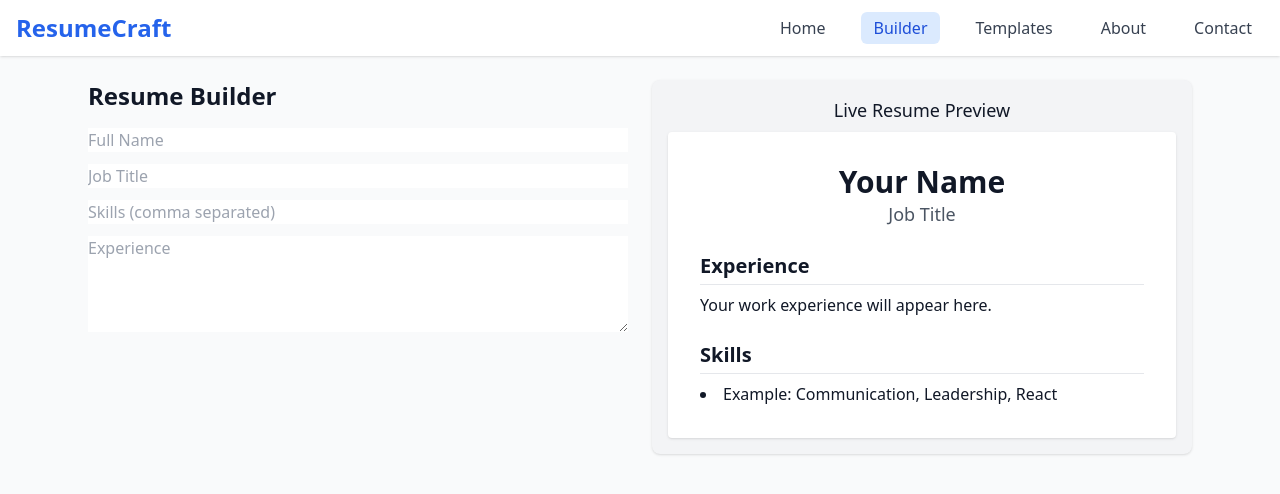
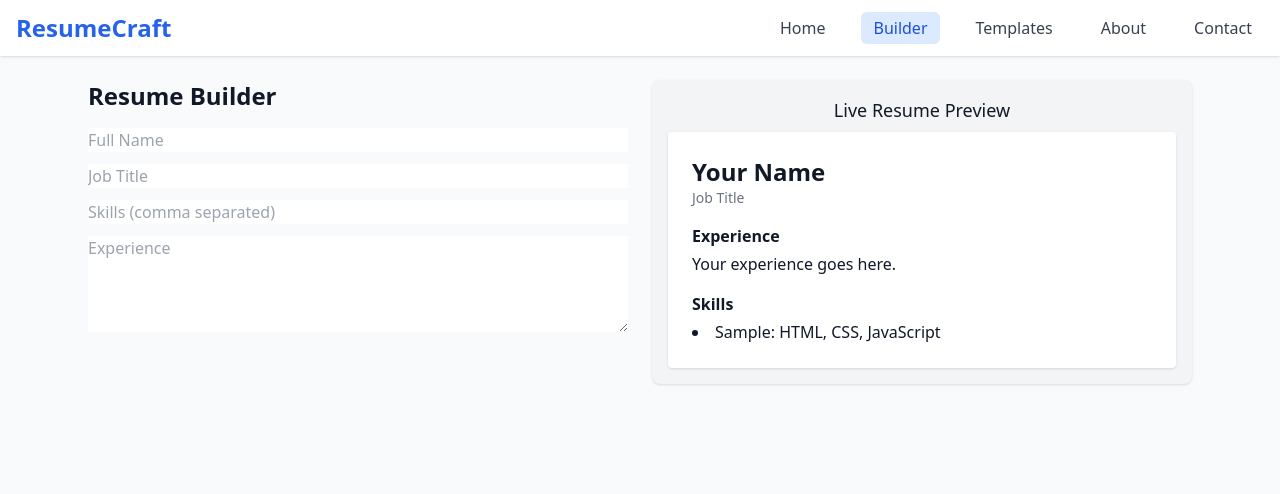
Before and after one commit to GlitchRider1/resumegenerator, a React (Vite) app: page /builder in a window 1280 px wide. Shown: the top 494 px of the page. Built offline with nearby package versions, Linux system fonts and the light colour scheme.

Commit message:
Update ClassicTemplate.tsx

```diff
--- a/src/templates/ClassicTemplate.tsx
+++ b/src/templates/ClassicTemplate.tsx
@@ -9,27 +9,23 @@ interface ClassicTemplateProps {
 
 const ClassicTemplate: React.FC<ClassicTemplateProps> = ({ name, job, skills, experience }) => {
   return (
-    <div className="w-full max-w-2xl mx-auto bg-white p-8 rounded shadow text-gray-900">
-      <header className="text-center mb-6">
-        <h1 className="text-3xl font-bold">{name || 'Your Name'}</h1>
-        <p className="text-lg text-gray-600">{job || 'Job Title'}</p>
-      </header>
+    <div className="bg-white p-6 rounded shadow text-gray-900">
+      <h1 className="text-2xl font-bold">{name || 'Your Name'}</h1>
+      <p className="text-sm text-gray-500 mb-4">{job || 'Job Title'}</p>
 
-      <section className="mb-6">
-        <h2 className="text-xl font-semibold border-b pb-1 mb-2">Experience</h2>
-        <p>{experience || 'Your work experience will appear here.'}</p>
-      </section>
+      <div className="mb-4">
+        <h2 className="font-semibold mb-1">Experience</h2>
+        <p>{experience || 'Your experience goes here.'}</p>
+      </div>
 
-      <section>
-        <h2 className="text-xl font-semibold border-b pb-1 mb-2">Skills</h2>
+      <div>
+        <h2 className="font-semibold mb-1">Skills</h2>
         <ul className="list-disc list-inside">
           {skills
-            ? skills.split(',').map((skill, index) => (
-                <li key={index}>{skill.trim()}</li>
-              ))
-            : <li>Example: Communication, Leadership, React</li>}
+            ? skills.split(',').map((skill, i) => <li key={i}>{skill.trim()}</li>)
+            : <li>Sample: HTML, CSS, JavaScript</li>}
         </ul>
-      </section>
+      </div>
     </div>
   );
 };
```
